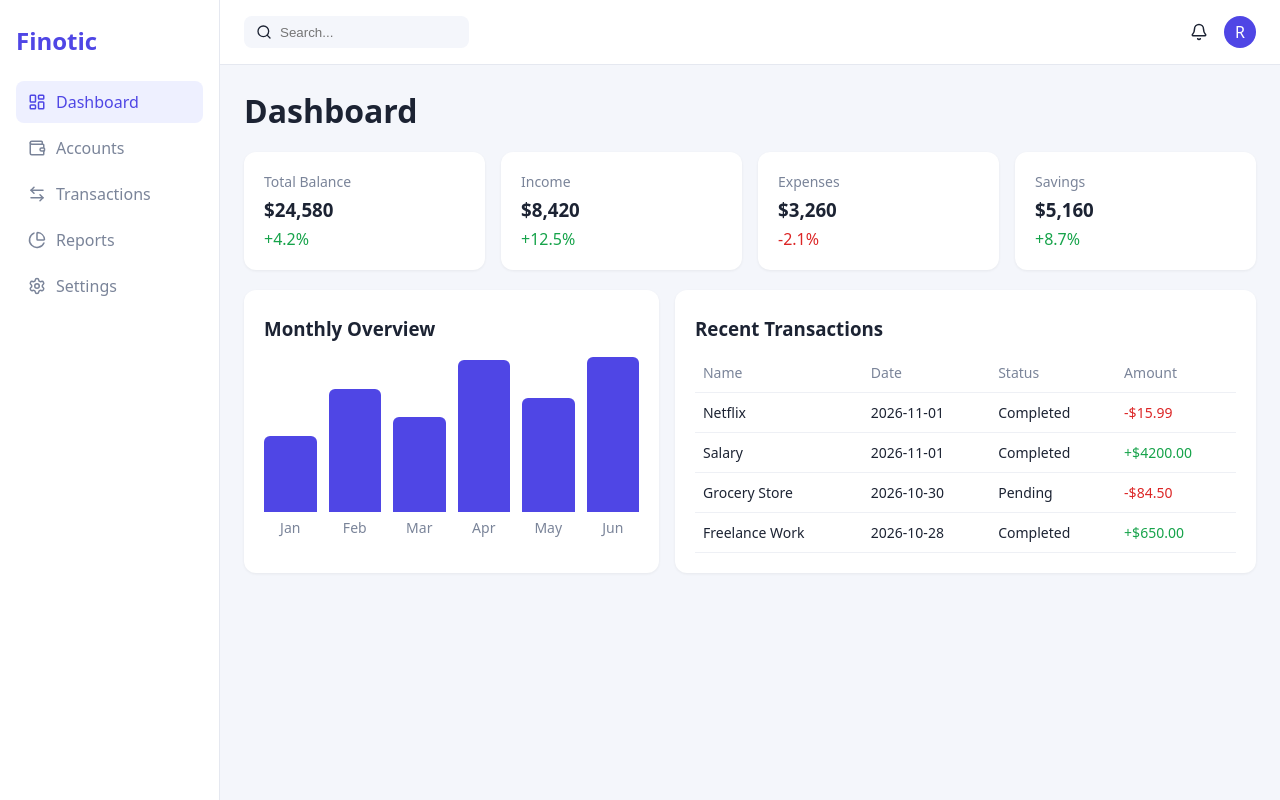
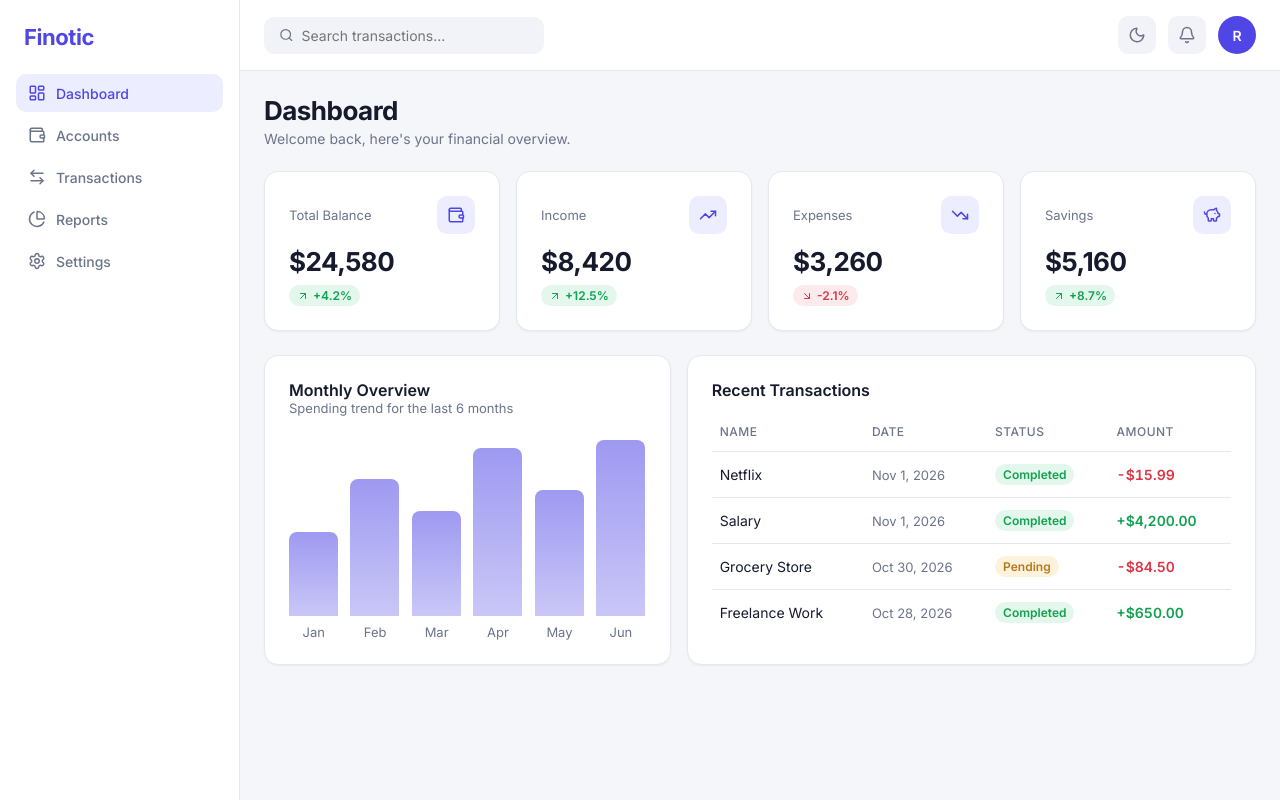
Before and after one commit to zakirbagwan61-cell/finotic-dashboard, a React (Vite) app: page / in a window 1280 px wide. Built offline with nearby package versions, Linux system fonts and the light colour scheme.

Commit message:
Update dashboard design
Co-Authored-By: Claude Sonnet 5.5 <noreply@anthropic.com>

```diff
--- a/index.html
+++ b/index.html
@@ -4,7 +4,17 @@
     <meta charset="UTF-8" />
     <link rel="icon" type="image/svg+xml" href="/favicon.svg" />
     <meta name="viewport" content="width=device-width, initial-scale=1.0" />
-    <title>finotic-dashboard</title>
+    <title>Finotic · Dashboard</title>
+    <link rel="preconnect" href="https://fonts.googleapis.com" />
+    <link rel="preconnect" href="https://fonts.gstatic.com" crossorigin />
+    <link href="https://fonts.googleapis.com/css2?family=Inter:wght@400;500;600;700&display=swap" rel="stylesheet" />
+    <script>
+      try {
+        var t = localStorage.getItem('theme')
+        if (!t) t = matchMedia('(prefers-color-scheme: dark)').matches ? 'dark' : 'light'
+        document.documentElement.setAttribute('data-theme', t)
+      } catch (e) {}
+    </script>
   </head>
   <body>
     <div id="root"></div>
--- a/src/App.css
+++ b/src/App.css
@@ -1,36 +1,124 @@
 .app { display: flex; min-height: 100vh; }
 .main { flex: 1; display: flex; flex-direction: column; min-width: 0; }
 
-.sidebar { width: 220px; background: var(--card); padding: 24px 16px; border-right: 1px solid #e5e8f0; }
-.logo { color: var(--primary); margin-bottom: 24px; }
-.sidebar nav { display: flex; flex-direction: column; gap: 4px; }
-.sidebar a { display: flex; align-items: center; gap: 10px; padding: 10px 12px; border-radius: 8px; color: var(--muted); }
-.sidebar a.active, .sidebar a:hover { background: #eef0ff; color: var(--primary); }
+/* Sidebar */
+.sidebar {
+  width: 240px;
+  background: var(--surface);
+  padding: var(--s5) var(--s4);
+  border-right: 1px solid var(--border);
+  transition: background 0.25s ease, border-color 0.25s ease;
+}
+.logo { color: var(--primary); font-size: 22px; font-weight: 700; letter-spacing: -0.02em; margin: 0 var(--s2) var(--s5); }
+.sidebar nav { display: flex; flex-direction: column; gap: var(--s1); }
+.sidebar a {
+  display: flex; align-items: center; gap: 10px;
+  padding: 10px 12px; border-radius: 10px;
+  font-size: 14px; font-weight: 500; color: var(--muted);
+  transition: background 0.15s ease, color 0.15s ease;
+}
+.sidebar a:hover { background: var(--surface-2); color: var(--text); }
+.sidebar a.active { background: var(--primary-soft); color: var(--primary); }
 
-.topbar { display: flex; justify-content: space-between; align-items: center; padding: 16px 24px; background: var(--card); border-bottom: 1px solid #e5e8f0; }
-.search { display: flex; align-items: center; gap: 8px; background: var(--bg); padding: 8px 12px; border-radius: 8px; }
-.search input { border: none; background: none; outline: none; }
-.topbar-right { display: flex; align-items: center; gap: 16px; }
-.avatar { width: 32px; height: 32px; border-radius: 50%; background: var(--primary); color: #fff; display: grid; place-items: center; }
+/* Topbar */
+.topbar {
+  position: sticky; top: 0; z-index: 10;
+  display: flex; justify-content: space-between; align-items: center;
+  padding: var(--s4) var(--s5);
+  background: var(--surface);
+  border-bottom: 1px solid var(--border);
+  transition: background 0.25s ease, border-color 0.25s ease;
+}
+.search {
+  display: flex; align-items: center; gap: var(--s2);
+  background: var(--surface-2); color: var(--muted);
+  padding: 9px 14px; border-radius: 10px; width: 280px; max-width: 100%;
+  border: 1px solid transparent;
+  transition: border-color 0.15s ease;
+}
+.search:focus-within { border-color: var(--primary); }
+.search input { border: none; background: none; outline: none; width: 100%; font: inherit; font-size: 14px; color: var(--text); }
+.topbar-right { display: flex; align-items: center; gap: var(--s3); }
+.icon-btn {
+  width: 38px; height: 38px; display: grid; place-items: center;
+  background: var(--surface-2); border: 1px solid transparent; border-radius: 10px; color: var(--muted);
+  transition: color 0.15s ease, border-color 0.15s ease;
+}
+.icon-btn:hover { color: var(--text); border-color: var(--border); }
+.avatar { width: 38px; height: 38px; border-radius: 50%; background: var(--primary); color: #fff; display: grid; place-items: center; font-weight: 600; font-size: 14px; }
 
-.content { padding: 24px; display: flex; flex-direction: column; gap: 20px; }
-.stats { display: grid; grid-template-columns: repeat(auto-fit, minmax(200px, 1fr)); gap: 16px; }
-.grid-2 { display: grid; grid-template-columns: 1fr 1.4fr; gap: 16px; }
-.card { background: var(--card); padding: 20px; border-radius: 12px; box-shadow: 0 1px 3px rgba(0,0,0,.06); }
-.card h3 { margin: 6px 0; }
-.muted { color: var(--muted); font-size: 14px; }
+/* Page */
+.content { padding: var(--s5); display: flex; flex-direction: column; gap: var(--s5); max-width: 1280px; width: 100%; }
+.page-head h1 { font-size: 26px; font-weight: 700; letter-spacing: -0.02em; }
+.page-head p { margin-top: var(--s1); color: var(--muted); font-size: 14px; }
+
+.stats { display: grid; grid-template-columns: repeat(auto-fit, minmax(210px, 1fr)); gap: var(--s4); }
+.grid-2 { display: grid; grid-template-columns: 1fr 1.4fr; gap: var(--s4); }
+
+.card {
+  background: var(--surface);
+  border: 1px solid var(--border);
+  border-radius: var(--radius);
+  padding: var(--s5);
+  box-shadow: var(--shadow-sm);
+  transition: transform 0.2s ease, box-shadow 0.2s ease, background 0.25s ease, border-color 0.25s ease;
+}
+.card-title { font-size: 16px; font-weight: 600; }
+.muted { color: var(--muted); font-size: 13px; }
 .green { color: var(--green); }
 .red { color: var(--red); }
 
-.bars { display: flex; align-items: flex-end; gap: 12px; height: 180px; margin-top: 16px; }
-.bar-col { flex: 1; height: 100%; display: flex; flex-direction: column; justify-content: flex-end; align-items: center; gap: 6px; }
-.bar { width: 100%; background: var(--primary); border-radius: 6px 6px 0 0; }
+/* Stat card */
+.stat:hover { transform: translateY(-2px); box-shadow: var(--shadow-md); }
+.stat-top { display: flex; justify-content: space-between; align-items: center; }
+.stat-icon { width: 38px; height: 38px; border-radius: 10px; display: grid; place-items: center; background: var(--primary-soft); color: var(--primary); }
+.stat-value { font-size: 26px; font-weight: 700; letter-spacing: -0.02em; margin: var(--s3) 0 var(--s2); }
+.badge {
+  display: inline-flex; align-items: center; gap: 4px;
+  padding: 3px 8px; border-radius: 999px; font-size: 12px; font-weight: 600;
+}
+.badge.up { background: var(--green-soft); color: var(--green); }
+.badge.down { background: var(--red-soft); color: var(--red); }
+.badge.pending { background: var(--amber-soft); color: var(--amber); }
+.badge.done { background: var(--green-soft); color: var(--green); }
 
-table { width: 100%; border-collapse: collapse; margin-top: 12px; }
-th, td { text-align: left; padding: 10px 8px; border-bottom: 1px solid #eef0f5; font-size: 14px; }
-th { color: var(--muted); font-weight: 500; }
+/* Chart */
+.bars { display: flex; align-items: flex-end; gap: var(--s3); height: 200px; margin-top: var(--s5); }
+.bar-col { position: relative; flex: 1; height: 100%; display: flex; flex-direction: column; justify-content: flex-end; align-items: center; gap: var(--s2); }
+.bar {
+  width: 100%; border-radius: 8px 8px 0 0;
+  background: linear-gradient(180deg, var(--primary), color-mix(in srgb, var(--primary) 55%, transparent));
+  opacity: 0.55; transform-origin: bottom;
+  animation: grow 0.6s ease both;
+  transition: opacity 0.15s ease;
+}
+.bar-col:hover .bar, .bar-col:focus-visible .bar { opacity: 1; }
+.tooltip {
+  position: absolute; top: 0; transform: translateY(-100%);
+  padding: 4px 8px; border-radius: 6px; font-size: 12px; font-weight: 600;
+  background: var(--text); color: var(--surface);
+  opacity: 0; pointer-events: none; transition: opacity 0.15s ease;
+}
+.bar-col:hover .tooltip, .bar-col:focus-visible .tooltip { opacity: 1; }
+@keyframes grow { from { transform: scaleY(0); } to { transform: scaleY(1); } }
 
-@media (max-width: 800px) {
+/* Table */
+.table-wrap { overflow-x: auto; margin-top: var(--s3); }
+table { width: 100%; border-collapse: collapse; }
+th, td { text-align: left; padding: 12px 8px; border-bottom: 1px solid var(--border); font-size: 14px; white-space: nowrap; }
+th { color: var(--muted); font-weight: 500; font-size: 12px; text-transform: uppercase; letter-spacing: 0.04em; }
+tbody tr { transition: background 0.15s ease; }
+tbody tr:hover { background: var(--surface-2); }
+tbody tr:last-child td { border-bottom: none; }
+td.amount { font-weight: 600; font-variant-numeric: tabular-nums; }
+
+@media (max-width: 900px) {
   .sidebar { display: none; }
   .grid-2 { grid-template-columns: 1fr; }
+  .content { padding: var(--s4); }
+  .topbar { padding: var(--s3) var(--s4); }
 }
+
+@media (prefers-reduced-motion: reduce) {
+  * { animation: none !important; transition: none !important; }
+}
--- a/src/App.jsx
+++ b/src/App.jsx
@@ -1,14 +1,30 @@
+import { useEffect, useState } from 'react'
 import './App.css'
 import Sidebar from './components/layout/Sidebar'
 import Topbar from './components/layout/Topbar'
 import Dashboard from './pages/Dashboard'
 
 export default function App() {
+  const [theme, setTheme] = useState(
+    () => document.documentElement.getAttribute('data-theme') || 'light'
+  )
+
+  useEffect(() => {
+    document.documentElement.setAttribute('data-theme', theme)
+    try {
+      localStorage.setItem('theme', theme)
+    } catch {
+      // storage unavailable, theme just won't persist
+    }
+  }, [theme])
+
+  const toggleTheme = () => setTheme(t => (t === 'dark' ? 'light' : 'dark'))
+
   return (
     <div className="app">
       <Sidebar />
       <div className="main">
-        <Topbar />
+        <Topbar theme={theme} onToggleTheme={toggleTheme} />
         <Dashboard />
       </div>
     </div>
--- a/src/components/dashboard/BarChart.jsx
+++ b/src/components/dashboard/BarChart.jsx
@@ -2,10 +2,12 @@ export default function BarChart({ data }) {
   const max = Math.max(...data.map(d => d.amount))
   return (
     <div className="card">
-      <h3>Monthly Overview</h3>
+      <h3 className="card-title">Monthly Overview</h3>
+      <p className="muted">Spending trend for the last 6 months</p>
       <div className="bars">
         {data.map(d => (
-          <div key={d.month} className="bar-col">
+          <div key={d.month} className="bar-col" tabIndex={0} aria-label={`${d.month}: ${d.amount}`}>
+            <span className="tooltip">{d.amount}</span>
             <div className="bar" style={{ height: `${(d.amount / max) * 100}%` }} />
             <span className="muted">{d.month}</span>
           </div>
--- a/src/components/dashboard/StatCard.jsx
+++ b/src/components/dashboard/StatCard.jsx
@@ -1,9 +1,20 @@
-export default function StatCard({ label, value, change, up }) {
+import { Wallet, TrendingUp, TrendingDown, PiggyBank, ArrowUpRight, ArrowDownRight } from 'lucide-react'
+
+const icons = { 1: Wallet, 2: TrendingUp, 3: TrendingDown, 4: PiggyBank }
+
+export default function StatCard({ id, label, value, change, up }) {
+  const Icon = icons[id] || Wallet
+  const Arrow = up ? ArrowUpRight : ArrowDownRight
   return (
-    <div className="card">
-      <p className="muted">{label}</p>
-      <h3>{value}</h3>
-      <span className={up ? 'green' : 'red'}>{change}</span>
+    <div className="card stat">
+      <div className="stat-top">
+        <p className="muted">{label}</p>
+        <div className="stat-icon"><Icon size={18} /></div>
+      </div>
+      <h3 className="stat-value">{value}</h3>
+      <span className={`badge ${up ? 'up' : 'down'}`}>
+        <Arrow size={12} /> {change}
+      </span>
     </div>
   )
 }
--- a/src/components/dashboard/TransactionTable.jsx
+++ b/src/components/dashboard/TransactionTable.jsx
@@ -1,7 +1,17 @@
+const money = new Intl.NumberFormat('en-US', {
+  style: 'currency',
+  currency: 'USD',
+  minimumFractionDigits: 2,
+})
+
+const formatDate = iso =>
+  new Date(iso).toLocaleDateString('en-US', { month: 'short', day: 'numeric', year: 'numeric' })
+
 export default function TransactionTable({ rows }) {
   return (
     <div className="card">
-      <h3>Recent Transactions</h3>
+      <h3 className="card-title">Recent Transactions</h3>
+      <div className="table-wrap">
         <table>
           <thead>
             <tr><th>Name</th><th>Date</th><th>Status</th><th>Amount</th></tr>
@@ -10,15 +20,20 @@ export default function TransactionTable({ rows }) {
             {rows.map(t => (
               <tr key={t.id}>
                 <td>{t.name}</td>
-              <td>{t.date}</td>
-              <td>{t.status}</td>
-              <td className={t.amount > 0 ? 'green' : 'red'}>
-                {t.amount > 0 ? '+' : '-'}${Math.abs(t.amount).toFixed(2)}
+                <td className="muted">{formatDate(t.date)}</td>
+                <td>
+                  <span className={`badge ${t.status === 'Pending' ? 'pending' : 'done'}`}>
+                    {t.status}
+                  </span>
+                </td>
+                <td className={`amount ${t.amount > 0 ? 'green' : 'red'}`}>
+                  {t.amount > 0 ? '+' : '-'}{money.format(Math.abs(t.amount))}
                 </td>
               </tr>
             ))}
           </tbody>
         </table>
       </div>
+    </div>
   )
 }
--- a/src/components/layout/Topbar.jsx
+++ b/src/components/layout/Topbar.jsx
@@ -1,14 +1,24 @@
-import { Search, Bell } from 'lucide-react'
+import { Search, Bell, Moon, Sun } from 'lucide-react'
 
-export default function Topbar() {
+export default function Topbar({ theme, onToggleTheme }) {
+  const isDark = theme === 'dark'
   return (
     <header className="topbar">
       <div className="search">
         <Search size={16} />
-        <input placeholder="Search..." />
+        <input placeholder="Search transactions..." aria-label="Search" />
       </div>
       <div className="topbar-right">
-        <Bell size={18} />
+        <button
+          className="icon-btn"
+          onClick={onToggleTheme}
+          aria-label={isDark ? 'Switch to light mode' : 'Switch to dark mode'}
+        >
+          {isDark ? <Sun size={18} /> : <Moon size={18} />}
+        </button>
+        <button className="icon-btn" aria-label="Notifications">
+          <Bell size={18} />
+        </button>
         <div className="avatar">R</div>
       </div>
     </header>
--- a/src/index.css
+++ b/src/index.css
@@ -1,12 +1,64 @@
 :root {
-  --bg: #f4f6fb;
-  --card: #ffffff;
-  --text: #1c2333;
-  --muted: #7a8499;
+  --font: 'Inter', system-ui, -apple-system, 'Segoe UI', sans-serif;
+
+  --bg: #f5f6fa;
+  --surface: #ffffff;
+  --surface-2: #f1f3f9;
+  --border: #e6e8f0;
+  --text: #151a2d;
+  --muted: #6b7489;
+
   --primary: #4f46e5;
-  --green: #16a34a;
-  --red: #dc2626;
+  --primary-soft: #eceeff;
+  --green: #12a150;
+  --green-soft: #e3f7ec;
+  --red: #dc3545;
+  --red-soft: #fdeaec;
+  --amber: #b7791f;
+  --amber-soft: #fdf3dc;
+
+  --shadow-sm: 0 1px 2px rgba(16, 24, 40, 0.05);
+  --shadow-md: 0 8px 24px rgba(16, 24, 40, 0.08);
+  --radius: 14px;
+
+  --s1: 4px; --s2: 8px; --s3: 12px; --s4: 16px; --s5: 24px; --s6: 32px;
 }
+
+:root[data-theme='dark'] {
+  --bg: #0d1020;
+  --surface: #151933;
+  --surface-2: #1c2142;
+  --border: #272d52;
+  --text: #eef0fb;
+  --muted: #98a0bf;
+
+  --primary: #7c83ff;
+  --primary-soft: #232a5c;
+  --green: #3ddc84;
+  --green-soft: #12301f;
+  --red: #ff6b7a;
+  --red-soft: #3a1820;
+  --amber: #f5c065;
+  --amber-soft: #3a2f14;
+
+  --shadow-sm: 0 1px 2px rgba(0, 0, 0, 0.4);
+  --shadow-md: 0 8px 24px rgba(0, 0, 0, 0.45);
+}
+
 * { box-sizing: border-box; margin: 0; padding: 0; }
-body { font-family: system-ui, sans-serif; background: var(--bg); color: var(--text); }
+
+body {
+  font-family: var(--font);
+  background: var(--bg);
+  color: var(--text);
+  -webkit-font-smoothing: antialiased;
+  transition: background 0.25s ease, color 0.25s ease;
+}
+
 a { text-decoration: none; color: inherit; }
+button { font: inherit; color: inherit; cursor: pointer; }
+
+:focus-visible {
+  outline: 2px solid var(--primary);
+  outline-offset: 2px;
+}
--- a/src/pages/Dashboard.jsx
+++ b/src/pages/Dashboard.jsx
@@ -6,7 +6,10 @@ import { stats, monthly, transactions } from '../data/finance'
 export default function Dashboard() {
   return (
     <main className="content">
-      <h1>Dashboard</h1>
+      <div className="page-head">
+        <h1>Dashboard</h1>
+        <p>Welcome back, here's your financial overview.</p>
+      </div>
       <div className="stats">
         {stats.map(s => <StatCard key={s.id} {...s} />)}
       </div>
```
Lines whose indentation alone changed are shown as unchanged.
